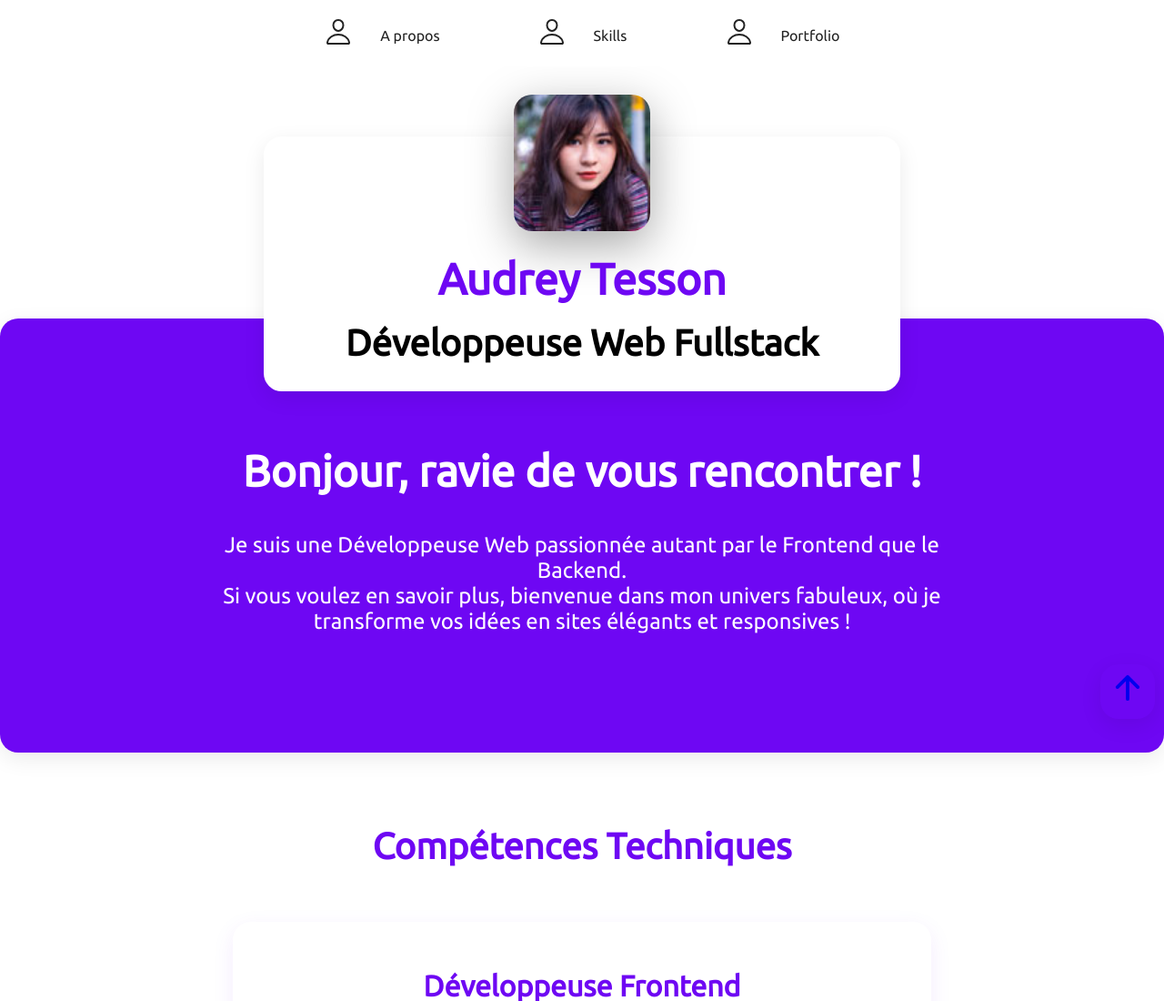
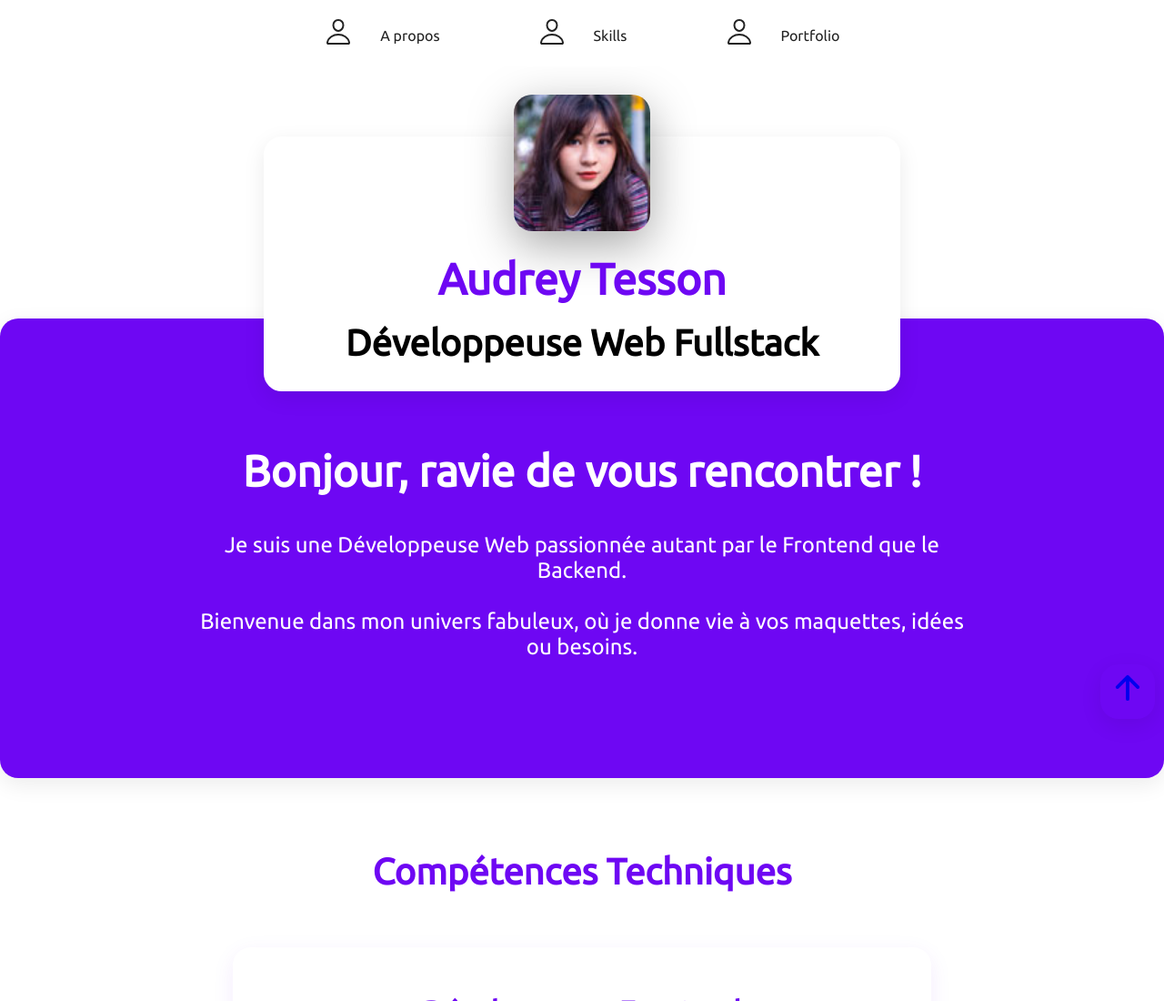
Before and after one commit to AudreyTesson/AudreyTesson.github.io, a website: page index.html in a window 1280 px wide. Shown: the top 1100 px of the page at 91% size. Drawn offline with nearby package versions, Linux system fonts and the light colour scheme; a script that the page names is missing.

Commit message:
aboutme changes

```diff
--- a/index.html
+++ b/index.html
@@ -117,9 +117,9 @@
                 <div class="aboutMe">
                     <div class="details">
                         <h3>Bonjour, ravie de vous rencontrer !</h3>
-                        <p>Je suis une Développeuse Web passionnée autant par le Frontend que le Backend.<br>
-                            Si vous voulez en savoir plus, bienvenue dans mon univers fabuleux, où je transforme vos
-                            idées en sites élégants et responsives !
+                        <p>Je suis une Développeuse Web passionnée autant par le Frontend que le Backend.<br><br>
+                            Bienvenue dans mon univers fabuleux, où je donne vie à vos
+                            maquettes, idées ou besoins.
                         </p>
                     </div>
                 </div>
```
